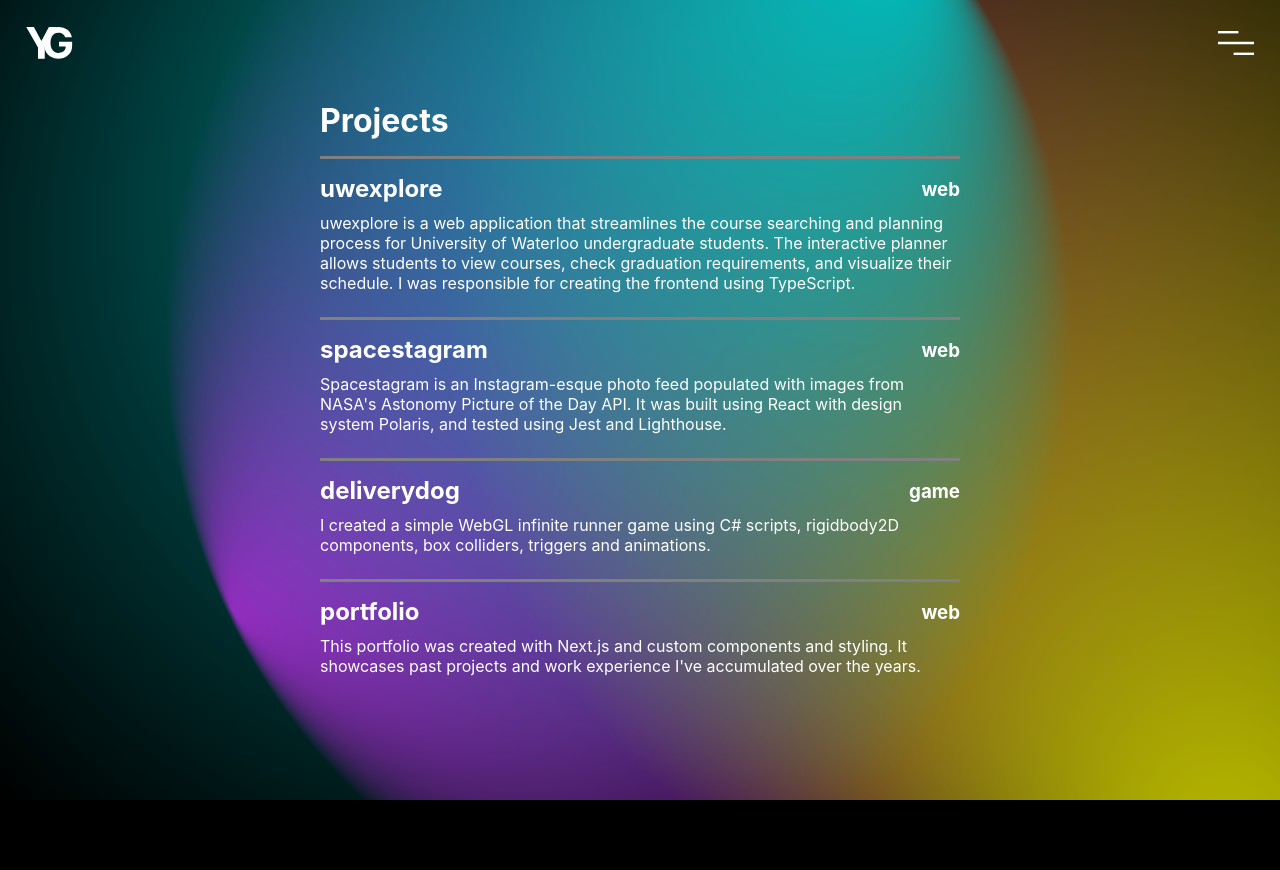
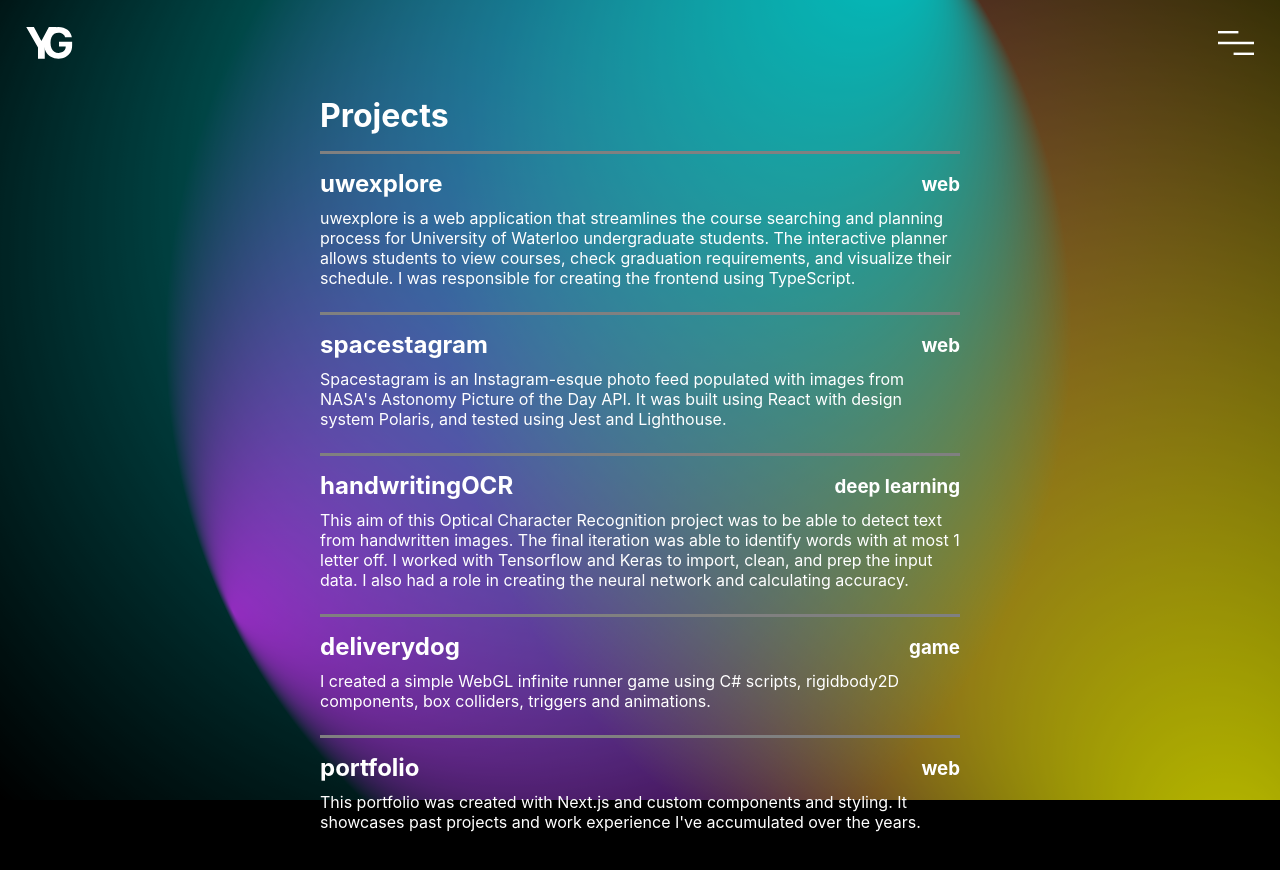
Before and after one commit to yzzy2go/Portfolio, a Next.js app: page /projects in a window 1280 px wide. Shown: the top 870 px of the page. Before the commit the page ends 800 px from the top, so only its background shows below. Built offline with nearby package versions, Linux system fonts and the light colour scheme.

Commit message:
css screen, added handwritingOCR project

```diff
--- a/pages/index.jsx
+++ b/pages/index.jsx
@@ -40,17 +40,17 @@ export default function Home() {
             justifyContent="center"
             sx={{ marginTop: "2em", textAlign: "center" }}
           >
-            <Grid item xs={12} sm={1.5}>
+            <Grid item xs={12} sm={3} md={1.7}>
               <h2 className={styles.link}>
                 <Link href="/projects">Projects</Link>
               </h2>
             </Grid>
-            <Grid item xs={12} sm={1.5}>
+            <Grid item xs={12} sm={3} md={1.7}>
               <h2 className={styles.link}>
                 <Link href="/experience">Experience</Link>
               </h2>
             </Grid>
-            <Grid item xs={12} sm={1.5}>
+            <Grid item xs={12} sm={3} md={1.7}>
               <h2 className={styles.link}>
                 <Link href="/contact">Contact</Link>
               </h2>
--- a/pages/projects.jsx
+++ b/pages/projects.jsx
@@ -104,6 +104,16 @@ export default function Portfolio() {
               )}
               <hr className={styles.hr} />
               {renderProject(
+                "handwritingOCR",
+                `This aim of this Optical Character Recognition project was to be able to
+                detect text from handwritten images. The final iteration was able to identify words with at most
+                1 letter off. I worked with Tensorflow and Keras to import, clean, and prep the input data.
+                I also had a role in creating the neural network and calculating accuracy.`,
+                "deep learning",
+                "https://github.com/yzzy2go/HandwritingOCR"
+              )}
+              <hr className={styles.hr} />
+              {renderProject(
                 "deliverydog",
                 `I created a simple WebGL infinite runner game using C# scripts,
               rigidbody2D components, box colliders, triggers and animations.`,
--- a/styles/Contact.module.css
+++ b/styles/Contact.module.css
@@ -1,5 +1,6 @@
 .container {
   padding-top: 16em;
+  padding-bottom: 4em;
 }
 
 .email {
@@ -19,7 +20,7 @@
   color: goldenrod;
 }
 
-@media ((max-width: 600px) and (max-height: 900px)) or (max-height: 500px) {
+@media screen and (((max-width: 600px) and (max-height: 900px)) or (max-height: 650px)) {
   .container {
     padding-top: 0em;
   }
--- a/styles/Header.module.css
+++ b/styles/Header.module.css
@@ -8,7 +8,7 @@
   align-items: center;
 }
 
-@media (max-width: 600px) {
+@media screen and (max-width: 600px) {
   .header {
     background-color: black;
     padding: 3% 3% 2% 3%;
--- a/styles/Menu.module.css
+++ b/styles/Menu.module.css
@@ -30,9 +30,15 @@
   color: blueviolet;
 }
 
-@media (max-width: 600px) {
+@media screen and (max-width: 600px) {
   .page {
     font-size: 3rem;
+  }
+}
+
+@media screen and (max-height: 600px) {
+  .page {
+    font-size: 2rem;
   }
 }
 
--- a/styles/Projects.module.css
+++ b/styles/Projects.module.css
@@ -21,7 +21,7 @@
   text-align: right;
 }
 
-@media (max-width: 600px) {
+@media screen and (max-width: 600px) {
   .type {
     text-align: left;
     padding-top: 6px;
```
